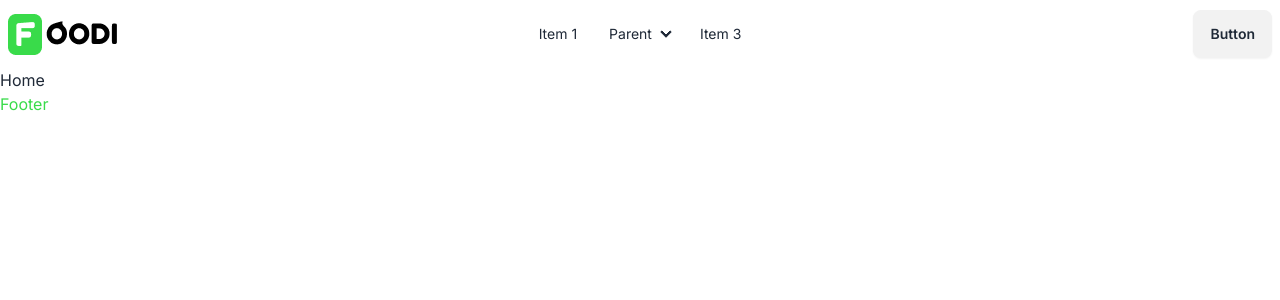
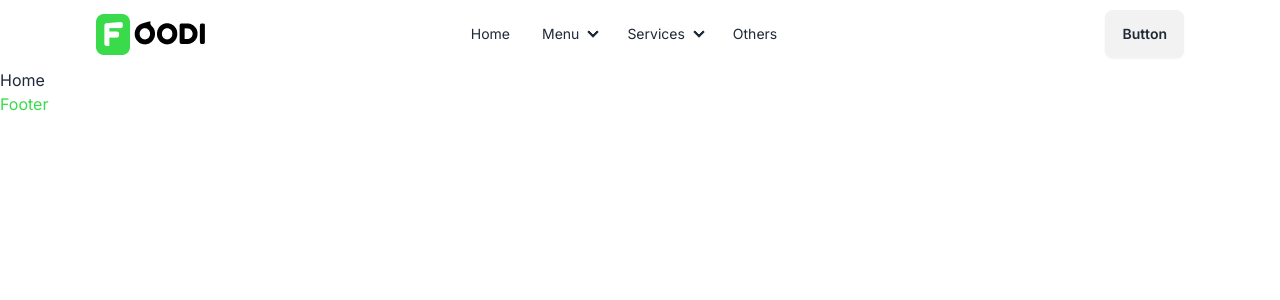
Before and after one commit to Abe-Tiz/food_deliver, a React (Vite) app: page / in a window 1280 px wide. Shown: the top 300 px of the page. Built offline with nearby package versions, Linux system fonts and the light colour scheme.

Commit message:
add navbar

```diff
--- a/src/components/Navbar.jsx
+++ b/src/components/Navbar.jsx
@@ -2,9 +2,54 @@ import React from 'react'
 import logo from '/logo.png'
 
 const Navbar = () => {
+
+    const navItems = (
+      <>
+        <li>
+          <a href="/">Home</a>
+        </li>
+        <li>
+          <details>
+            <summary>Menu</summary>
+            <ul className="p-2">
+              <li>
+                <a>All</a>
+              </li>
+              <li>
+                <a>Salad</a>
+              </li>
+              <li>
+                <a>Pizza</a>
+              </li>
+            </ul>
+          </details>
+        </li>
+
+        <li>
+          <details>
+            <summary>Services</summary>
+            <ul className="p-2">
+              <li>
+                <a>All</a>
+              </li>
+              <li>
+                <a>Salad</a>
+              </li>
+              <li>
+                <a>Pizza</a>
+              </li>
+            </ul>
+          </details>
+        </li>
+        <li>
+          <a href="/">Others</a>
+        </li>
+        <li></li>
+      </>
+    );
     return (
-        <header>
-            <div className="navbar bg-base-100">
+      <header className="max-w-screen-2xl container mx-auto">
+        <div className="navbar xl:px-24">
           <div className="navbar-start">
             <div className="dropdown">
               <div
@@ -31,51 +76,15 @@ const Navbar = () => {
                 tabIndex={0}
                 className="menu menu-sm dropdown-content mt-3 z-[1] p-2 shadow bg-base-100 rounded-box w-52"
               >
-                    <li>
-                        <a>Item 1</a>
-                    </li>
-                    <li>
-                        <a>Parent</a>
-                    <ul className="p-2">
-                        <li>
-                        <a>Submenu 1</a>
-                        </li>
-                        <li>
-                        <a>Submenu 2</a>
-                        </li>
-                    </ul>
-                    </li>
-                    <li>
-                    <a>Item 3</a>
-                    </li>
+                {navItems}
               </ul>
             </div>
-                <a href='/'>
-                    <img src={logo} alt='logo' />
+            <a href="/">
+              <img src={logo} alt="logo" />
             </a>
           </div>
           <div className="navbar-center hidden lg:flex">
-                <ul className="menu menu-horizontal px-1">
-                <li>
-                    <a>Item 1</a>
-                </li>
-                <li>
-                    <details>
-                    <summary>Parent</summary>
-                    <ul className="p-2">
-                        <li>
-                        <a>Submenu 1</a>
-                        </li>
-                        <li>
-                        <a>Submenu 2</a>
-                        </li>
-                    </ul>
-                    </details>
-                </li>
-                <li>
-                    <a>Item 3</a>
-                </li>
-                </ul>
+            <ul className="menu menu-horizontal px-1">{navItems}</ul>
           </div>
           <div className="navbar-end">
             <a className="btn">Button</a>
```
Lines whose indentation alone changed are shown as unchanged.
